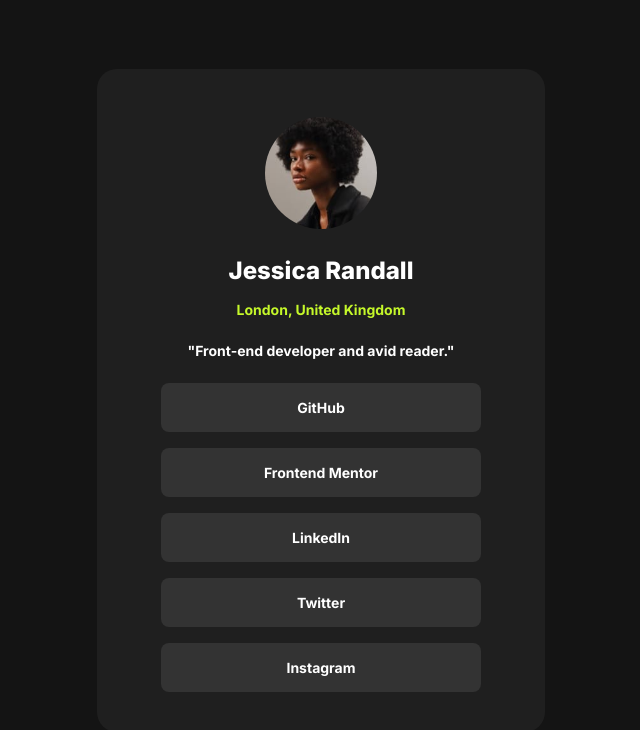
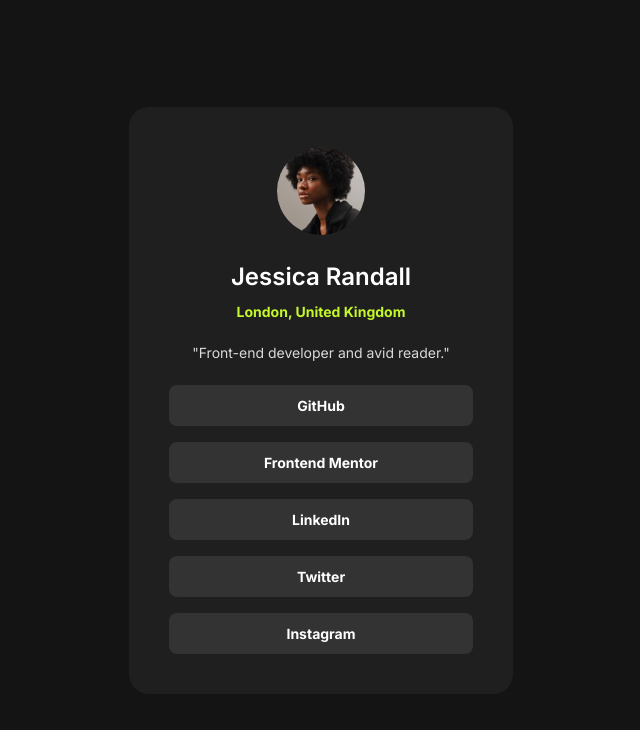
Before and after one commit to ahmad7000mahadi/social-profile-links, a plain HTML site: page index.html in a window 1280 px wide. Shown: the whole page, without its empty margins (319-959 px from the left). Drawn offline with Linux system fonts and the light colour scheme.

Commit message:
Commit message

```diff
--- a/index.html
+++ b/index.html
@@ -13,30 +13,47 @@
     />
   </head>
   <body>
+    <!-- Accessibility: Hidden H1 for document outline -->
+    <h1 class="sr-only">Social Links Profile Card</h1>
+
     <article class="card">
-      <aside class="card-author-info">
+
+      <!-- Semantic grouping for Header Info (Image + Name + Loc) -->
+      <header class="card-header">
         <img
           src="avatar-jessica.jpeg"
-          alt="Author profile picture"
+          alt="Jessica Randall"
           class="card-avatar-image"
         />
-        <!-- Author name -->
-        <h1 class="card-author-name">Jessica Randall</h1>
-        <!-- Author location -->
+        <!-- Hierarchy: H2 because H1 is the page title -->
+        <h2 class="card-author-name">Jessica Randall</h2>
         <p class="card-author-location">London, United Kingdom</p>
-        <!-- Author bio -->
-        <p class="card-author-bio">"Front-end developer and avid reader."</p>
-      </aside>
-      <!-- Author social links -->
-      <aside class="card-social-links">
-        <ul>
-          <li class="social-links"><a href="#">GitHub</a></li>
-          <li class="social-links"><a href="#">Frontend Mentor</a></li>
-          <li class="social-links"><a href="#">LinkedIn</a></li>
-          <li class="social-links"><a href="#">Twitter</a></li>
-          <li class="social-links"><a href="#">Instagram</a></li>
+      </header>
+
+      <!-- Main Bio -->
+      <p class="card-author-bio">"Front-end developer and avid reader."</p>
+
+      <!-- Navigation Section -->
+      <nav class="card-social-links">
+        <ul class="social-list">
+          <li>
+            <a href="#" class="social-link" aria-label="Jessica Randall's GitHub">GitHub</a>
+          </li>
+          <li>
+            <a href="#" class="social-link" aria-label="Jessica Randall's Frontend Mentor">Frontend Mentor</a>
+          </li>
+          <li>
+            <a href="#" class="social-link" aria-label="Jessica Randall's LinkedIn">LinkedIn</a>
+          </li>
+          <li>
+            <a href="#" class="social-link" aria-label="Jessica Randall's Twitter">Twitter</a>
+          </li>
+          <li>
+            <a href="#" class="social-link" aria-label="Jessica Randall's Instagram">Instagram</a>
+          </li>
         </ul>
-      </aside>
+      </nav>
+
     </article>
   </body>
 </html>
--- a/styles.css
+++ b/styles.css
@@ -27,6 +27,20 @@ img {
   max-width: 100%;
 }
 
+/* Accessibility Utility: Screen Reader Only */
+/* Hides element visually but keeps it for AT users */
+.sr-only {
+  position: absolute;
+  width: 1px;
+  height: 1px;
+  padding: 0;
+  margin: -1px;
+  overflow: hidden;
+  clip: rect(0, 0, 0, 0);
+  white-space: nowrap;
+  border: 0;
+}
+
 /* ------------------- */
 /* 2. BODY LAYOUT      */
 /* ------------------- */
@@ -36,11 +50,12 @@ body {
   font-family: var(--font-main);
   font-size: 0.875rem;
   color: var(--color-white);
-  /* Center the card */
+
   display: flex;
   justify-content: center;
   align-items: center;
   min-height: 100vh;
+
   padding-block: 1.5rem;
   padding-inline: 1.5rem;
 }
@@ -50,77 +65,93 @@ body {
 /* ------------------- */
 .card {
   background-color: var(--color-gray-800);
-  width: min(100%, 28rem);
-  padding: 1.5rem;
+  width: min(100%, 24rem); /* 384px is a standard card size */
+  padding: 2.5rem;         /* Increased padding for better breathing room */
   border-radius: 1.25rem;
+
   display: flex;
   flex-direction: column;
   align-items: center;
+
+  /* KEY FIX: Use gap instead of margins on children */
+  gap: 1.5rem;
 }
 
-/* Author Info */
-
-.card-author-info {
+/* --- Header Section (Image, Name, Loc) --- */
+.card-header {
   display: flex;
   flex-direction: column;
   align-items: center;
+
+  /* GAP controls space between Image, Name, and Location */
+  gap: 0.5rem; /* Small gap between text elements */
 }
 
 .card-avatar-image {
-  width: 7rem;
-  height: 7rem;
+  width: 5.5rem; /* Adjusted size */
+
+  /* KEY FIX: Use aspect-ratio instead of fixed height */
+  aspect-ratio: 1;
   object-fit: cover;
   border-radius: 50%;
-  margin-block-start: 1.5rem;
-  margin-block-end: 1.5rem;
+
+  /* Add extra space below image using gap override or specific margin */
+  margin-block-end: 1rem;
 }
 
 .card-author-name {
   font-size: clamp(1.25rem, 5vw, 1.5rem);
-  font-weight: 800;
+  font-weight: 600;
   line-height: 1.5;
-  margin-block-end: 0.75rem; /* 12px */
+  color: var(--color-white);
 }
 
 .card-author-location {
   color: var(--color-green);
   font-weight: 700;
-  /* Min: 12px, Ideal: dynamic, Max: 14px */
-   font-size: clamp(0.75rem, 2vw, 0.875rem);
+  font-size: 0.875rem;
 }
 
+/* --- Bio --- */
 .card-author-bio {
-  margin-block-start: 1.5rem;
-  margin-block-end: 1.5rem;
-  font-weight: 700;
+  text-align: center;
+  font-weight: 400;
+  color: hsl(0, 0%, 85%); /* Slightly lighter for hierarchy */
 }
 
-/* Author social links */
-
+/* --- Social Links Navigation --- */
 .card-social-links {
-  width: 80%;
+  width: 100%;
 }
 
-.social-links {
-  width: 100%;
-  background-color: var(--color-gray-700);
-  margin-bottom: 1rem;
-  padding: 1rem;
+.social-list {
   list-style: none;
-  border-radius: 0.5rem;
-  font-weight: 700;
   display: flex;
   flex-direction: column;
-  align-items: center;
+
+  /* KEY FIX: Gap handles space between buttons */
+  gap: 1rem;
 }
 
-.social-links:hover {
+.social-link {
+  display: block;
+  background-color: var(--color-gray-700);
+  width: 100%;
+  padding-block: 0.75rem;
+  border-radius: 0.5rem;
+
+  text-align: center;
+  text-decoration: none;
+  font-weight: 700;
+  color: var(--color-white);
+
+  /* Performance: Smooth transition */
+  transition: background-color 0.2s ease, color 0.2s ease;
+}
+
+.social-link:hover,
+.social-link:focus {
   background-color: var(--color-green);
   color: var(--color-gray-900);
-  cursor: pointer;
+  outline: none; /* Focus visible via color change */
 }
-
-.social-links a {
-  color: inherit;
-  text-decoration: none;
-}
```
